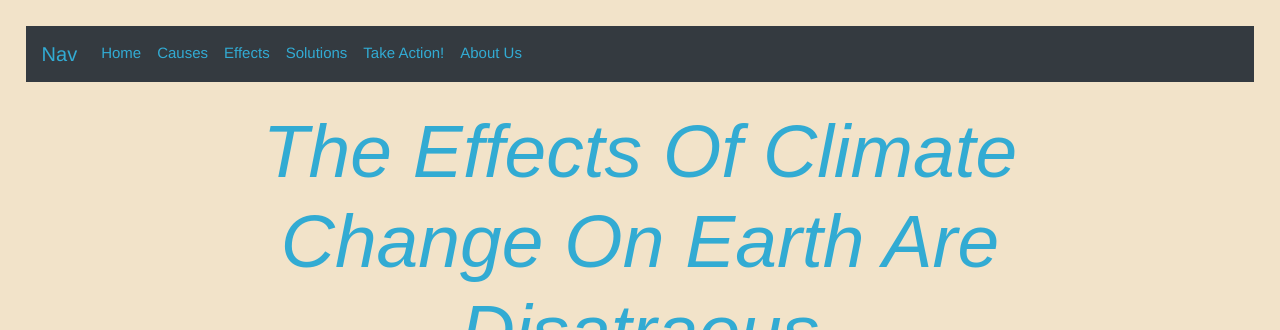
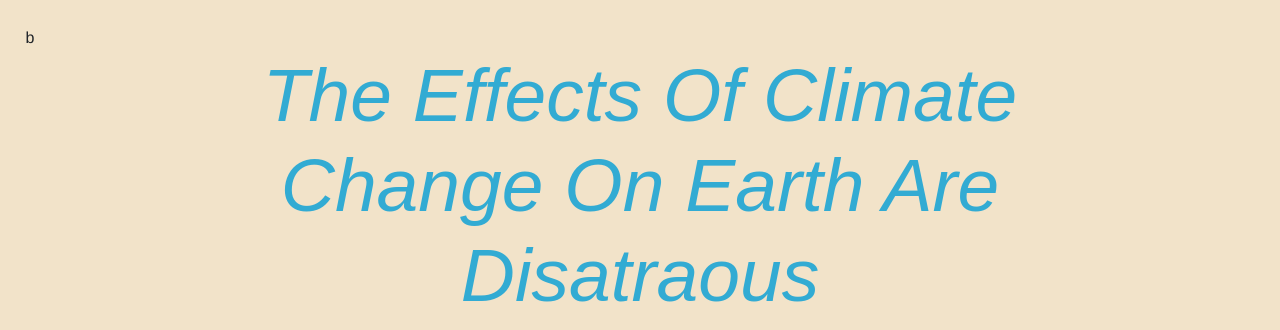
Before and after one commit to Analytix1/Climate-Change, a plain HTML site: page effects.html in a window 1280 px wide. Shown: the top 330 px of the page. Drawn offline with nearby package versions, Linux system fonts and the light colour scheme.

Commit message:
Update effects.html

```diff
--- a/effects.html
+++ b/effects.html
@@ -23,34 +23,7 @@
 </head>
 
 <body >
-  <nav class="navbar navbar-expand-lg navbar-light bg-dark" style="font-size:15px">
-      <a class="navbar-brand" ><font color = "#32ABD3">Nav</font></a>
-      <button class="navbar-toggler" type="button" data-toggle="collapse" data-target="#navbarNav" aria-controls="navbarNav" aria-expanded="false" aria-label="Toggle navigation">
-        <span class="navbar-toggler-icon" style = "background-color: #32ABD3" ></span>
-      </button>
-      <div class="collapse navbar-collapse" id="navbarNav">
-        <ul class="navbar-nav">
-          <li class="nav-item active">
-            <a class="nav-link" href="https://climatechange1.glitch.me/"><font color = "#32ABD3">Home</font> <span class="sr-only">(current)</span></a>
-          </li>
-          <li class="nav-item">
-            <a class="nav-link" href="https://climatechange1.glitch.me/Causes.html"><font color = "#32ABD3">Causes</font></a>
-          </li>
-          <li class="nav-item">
-            <a class="nav-link" href="https://climatechange1.glitch.me/effects.html"><font color = "#32ABD3">Effects</font></a>
-          </li>
-          <li class="nav-item">
-            <a class="nav-link" href="https://climatechange1.glitch.me/Climatechangesolutions.html" tabindex="-1" aria-disabled="true"><font color = "#32ABD3">Solutions</font></a>
-          </li>
-          <li class="nav-item">
-            <a class="nav-link" href="https://climatechange1.glitch.me/TakeAction.html" tabindex="-1" aria-disabled="true"><font color = "#32ABD3">Take Action!</font></a>
-          </li>
-          <li class="nav-item">
-            <a class="nav-link" href="https://climatechange1.glitch.me/AboutUs.html" tabindex="-1" aria-disabled="true"><font color = "#32ABD3">About Us</font></a>
-          </li>
-        </ul>
-      </div>
-    </nav>
+  b
 
    <br>
   <div align = "center">
```
